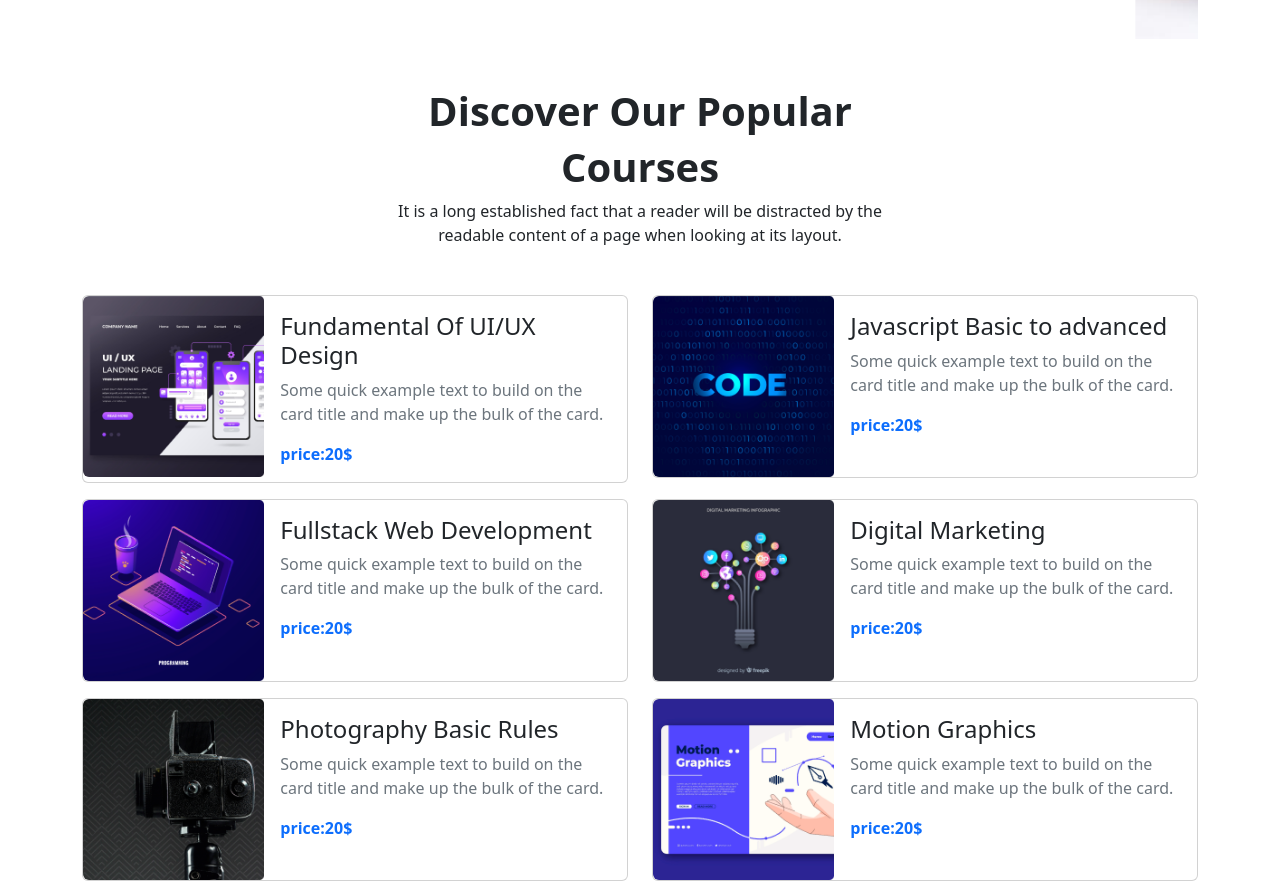
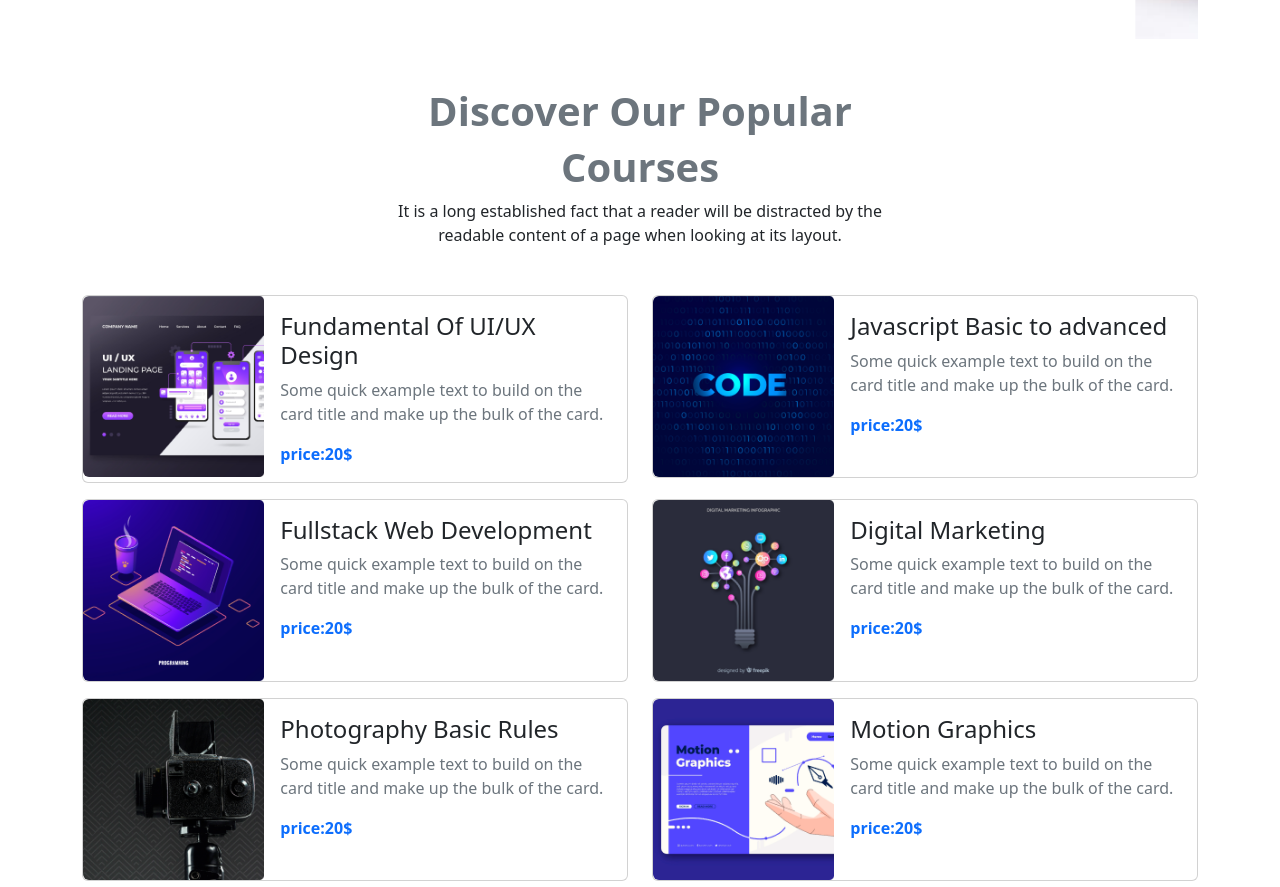
Before and after one commit to asultana181/Assignment_3_edu, a plain HTML site: page index.html in a window 1280 px wide. Shown: the part 839-1726 px from the top of the page. Drawn offline with nearby package versions, Linux system fonts and the light colour scheme.

Commit message:
color update

```diff
--- a/index.html
+++ b/index.html
@@ -160,8 +160,8 @@
  <!-- courses -->
     <section class="container mt-5">
         <div class="text-center">
-            <h1 class="fw-bold">Discover Our Popular </h1>
-            <h1 class="text-center fw-bold"> Courses</h1>
+            <h1 class="fw-bold text-secondary">Discover Our Popular </h1>
+            <h1 class="text-center fw-bold text-secondary"> Courses</h1>
         <p>It is a long established fact that a reader will be distracted by the <br>readable
             content of a page when looking at its layout.</p>
         </div>
```
